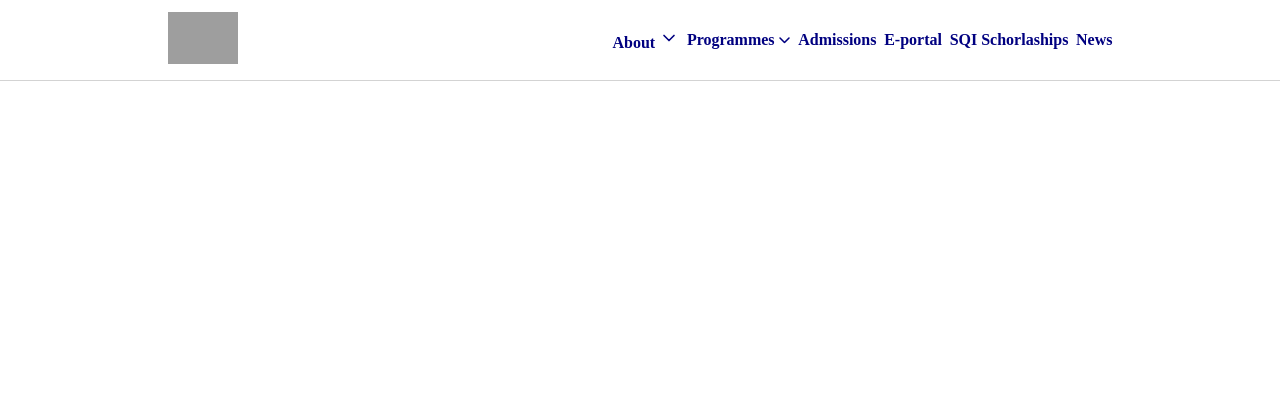
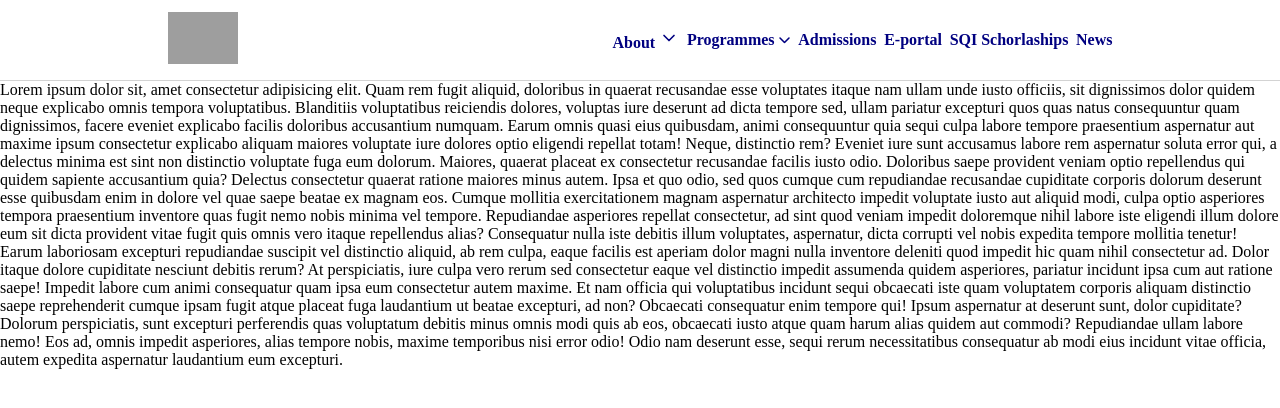
Before and after one commit to AbiolaDave/sqi-class, a plain HTML site: page index.html in a window 1280 px wide. Drawn offline with Linux system fonts and the light colour scheme; grey boxes are pictures that could not be loaded.

Commit message:
added Lorem

```diff
--- a/index.html
+++ b/index.html
@@ -46,5 +46,49 @@
         </ul>
       </div>
     </nav>
+    <main>
+      Lorem ipsum dolor sit, amet consectetur adipisicing elit. Quam rem fugit
+      aliquid, doloribus in quaerat recusandae esse voluptates itaque nam ullam
+      unde iusto officiis, sit dignissimos dolor quidem neque explicabo omnis
+      tempora voluptatibus. Blanditiis voluptatibus reiciendis dolores, voluptas
+      iure deserunt ad dicta tempore sed, ullam pariatur excepturi quos quas
+      natus consequuntur quam dignissimos, facere eveniet explicabo facilis
+      doloribus accusantium numquam. Earum omnis quasi eius quibusdam, animi
+      consequuntur quia sequi culpa labore tempore praesentium aspernatur aut
+      maxime ipsum consectetur explicabo aliquam maiores voluptate iure dolores
+      optio eligendi repellat totam! Neque, distinctio rem? Eveniet iure sunt
+      accusamus labore rem aspernatur soluta error qui, a delectus minima est
+      sint non distinctio voluptate fuga eum dolorum. Maiores, quaerat placeat
+      ex consectetur recusandae facilis iusto odio. Doloribus saepe provident
+      veniam optio repellendus qui quidem sapiente accusantium quia? Delectus
+      consectetur quaerat ratione maiores minus autem. Ipsa et quo odio, sed
+      quos cumque cum repudiandae recusandae cupiditate corporis dolorum
+      deserunt esse quibusdam enim in dolore vel quae saepe beatae ex magnam
+      eos. Cumque mollitia exercitationem magnam aspernatur architecto impedit
+      voluptate iusto aut aliquid modi, culpa optio asperiores tempora
+      praesentium inventore quas fugit nemo nobis minima vel tempore.
+      Repudiandae asperiores repellat consectetur, ad sint quod veniam impedit
+      doloremque nihil labore iste eligendi illum dolore eum sit dicta provident
+      vitae fugit quis omnis vero itaque repellendus alias? Consequatur nulla
+      iste debitis illum voluptates, aspernatur, dicta corrupti vel nobis
+      expedita tempore mollitia tenetur! Earum laboriosam excepturi repudiandae
+      suscipit vel distinctio aliquid, ab rem culpa, eaque facilis est aperiam
+      dolor magni nulla inventore deleniti quod impedit hic quam nihil
+      consectetur ad. Dolor itaque dolore cupiditate nesciunt debitis rerum? At
+      perspiciatis, iure culpa vero rerum sed consectetur eaque vel distinctio
+      impedit assumenda quidem asperiores, pariatur incidunt ipsa cum aut
+      ratione saepe! Impedit labore cum animi consequatur quam ipsa eum
+      consectetur autem maxime. Et nam officia qui voluptatibus incidunt sequi
+      obcaecati iste quam voluptatem corporis aliquam distinctio saepe
+      reprehenderit cumque ipsam fugit atque placeat fuga laudantium ut beatae
+      excepturi, ad non? Obcaecati consequatur enim tempore qui! Ipsum
+      aspernatur at deserunt sunt, dolor cupiditate? Dolorum perspiciatis, sunt
+      excepturi perferendis quas voluptatum debitis minus omnis modi quis ab
+      eos, obcaecati iusto atque quam harum alias quidem aut commodi?
+      Repudiandae ullam labore nemo! Eos ad, omnis impedit asperiores, alias
+      tempore nobis, maxime temporibus nisi error odio! Odio nam deserunt esse,
+      sequi rerum necessitatibus consequatur ab modi eius incidunt vitae
+      officia, autem expedita aspernatur laudantium eum excepturi.
+    </main>
   </body>
 </html>
```
